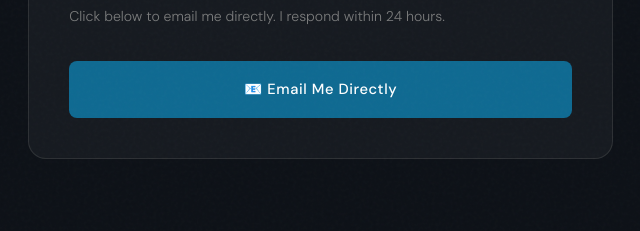
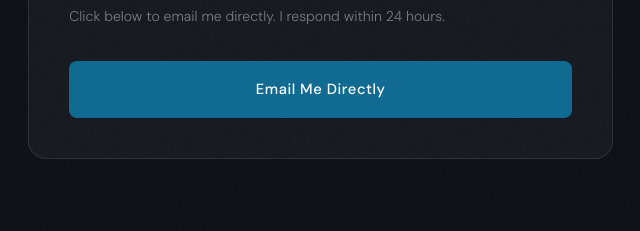
Before and after one commit to nerissaladuan87-lang/DataByNerissa, a plain HTML site: page contact.html in a window 1280 px wide. Shown: the part 245-476 px from the top of the page, 603-1243 px from the left. Drawn offline with Linux system fonts and the light colour scheme.

Commit message:
Update contact.html

```diff
--- a/contact.html
+++ b/contact.html
@@ -370,9 +370,9 @@
           <h2 class="form-title">Send Me a Message</h2>
           <p class="form-subtitle">Click below to email me directly. I respond within 24 hours.</p>
 
-          <a href="nerissaladuan87@gmail.com" class="form-submit" style="text-align: center; text-decoration: none; display: inline-block; width: 100%;">
-            📧 Email Me Directly
-          </a>
+        <a href="mailto:nerissaladuan87@gmail.com" class="form-submit" style="text-align: center; text-decoration: none; display: inline-block; width: 100%;">
+                  Email Me Directly
+              </a>
         </div><!-- end contactForm -->
 
       </div><!-- end contact-form-col -->
```
